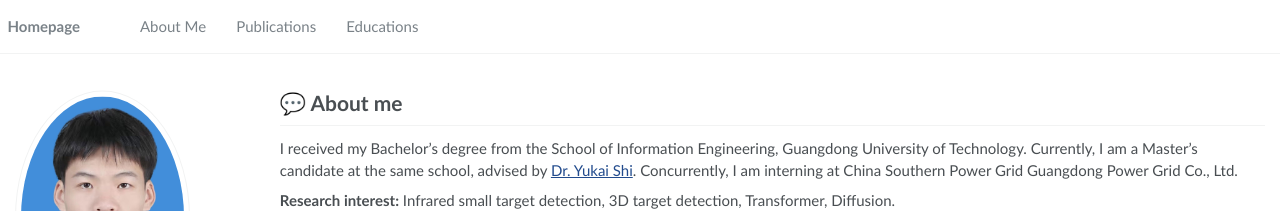
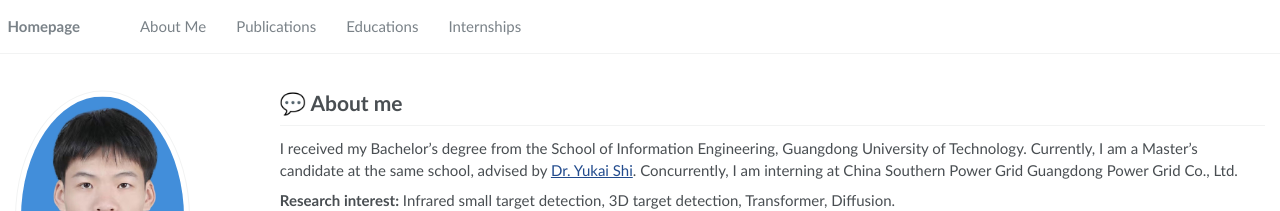
Before and after one commit to datou0326/datou0326.github.io, a Jekyll site: the page built from _pages/about.md, in a window 1280 px wide. Shown: the top 211 px of the page. Built offline with Jekyll 4.4.1, drawn with Linux system fonts in a browser that asks for light colours.

Commit message:
Update navigation.yml

```diff
--- a/_data/navigation.yml
+++ b/_data/navigation.yml
@@ -8,3 +8,6 @@ main:
 
   - title: "Educations"
     url: "/#-educations"
+
+  - title: "Internships"
+    url: "/#-internships"
```
